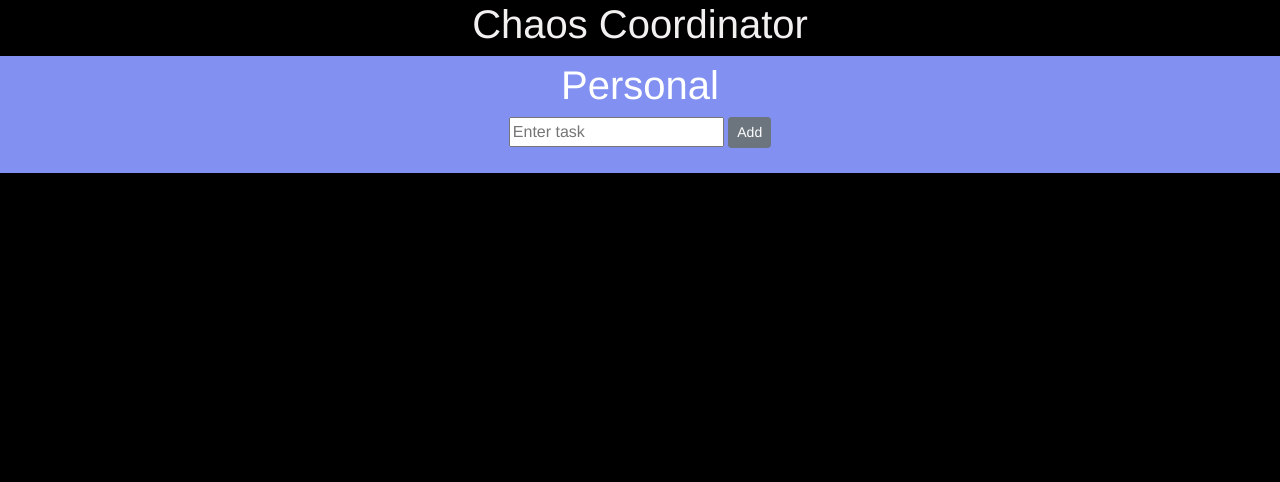
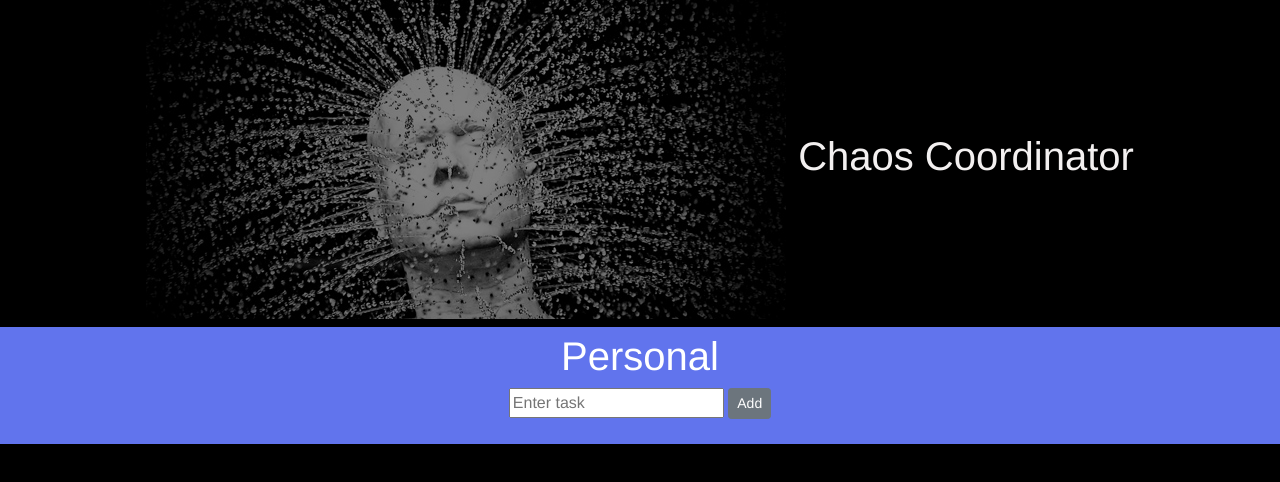
Before and after one commit to IslaChaos13/Chaos-Coordinator, a website: page index.html in a window 1280 px wide. Drawn offline with nearby package versions, Linux system fonts and the light colour scheme.

Commit message:
Added an image and lined it with the mainbody header

```diff
--- a/index.html
+++ b/index.html
@@ -10,7 +10,8 @@
 
 </head>
 <body id = mainBody>
-    <h1>Chaos Coordinator</h1>
+
+    <h1><img src = "Images/Chaos.png" alt="Chaos">Chaos Coordinator</h1>
 
     <div id = "MasterList">
 
--- a/index.js
+++ b/index.js
@@ -60,3 +60,5 @@ list.addEventListener("click", (event) => {
     }else{
         event.target.style.textDecoration = "line-through"}
 });
+
+list.addEventListener('contextmenu', (event))
--- a/style.css
+++ b/style.css
@@ -1,19 +1,23 @@
-h1 {
+#mainBody{
+    background: black;
+}
+#mainBody h1{
     font-family: 'Franklin Gothic Medium';
     color: rgb(243, 240, 240);
     display: center;
     text-align: center;
     justify-content: center;
 }
-#mainBody{
-    background: black;
+
+#mainBody img{
+    opacity: 50%;
 }
 
 
 #MasterList{
     font-family: 'Franklin Gothic Medium', 'Arial Narrow', Arial, sans-serif;
     justify-content: center;
-    background-color: rgb(130, 145, 241);
+    background-color: rgb(97, 116, 237);
     text-align: center;
     padding: 5px;
     list-style-position: inside;
```
